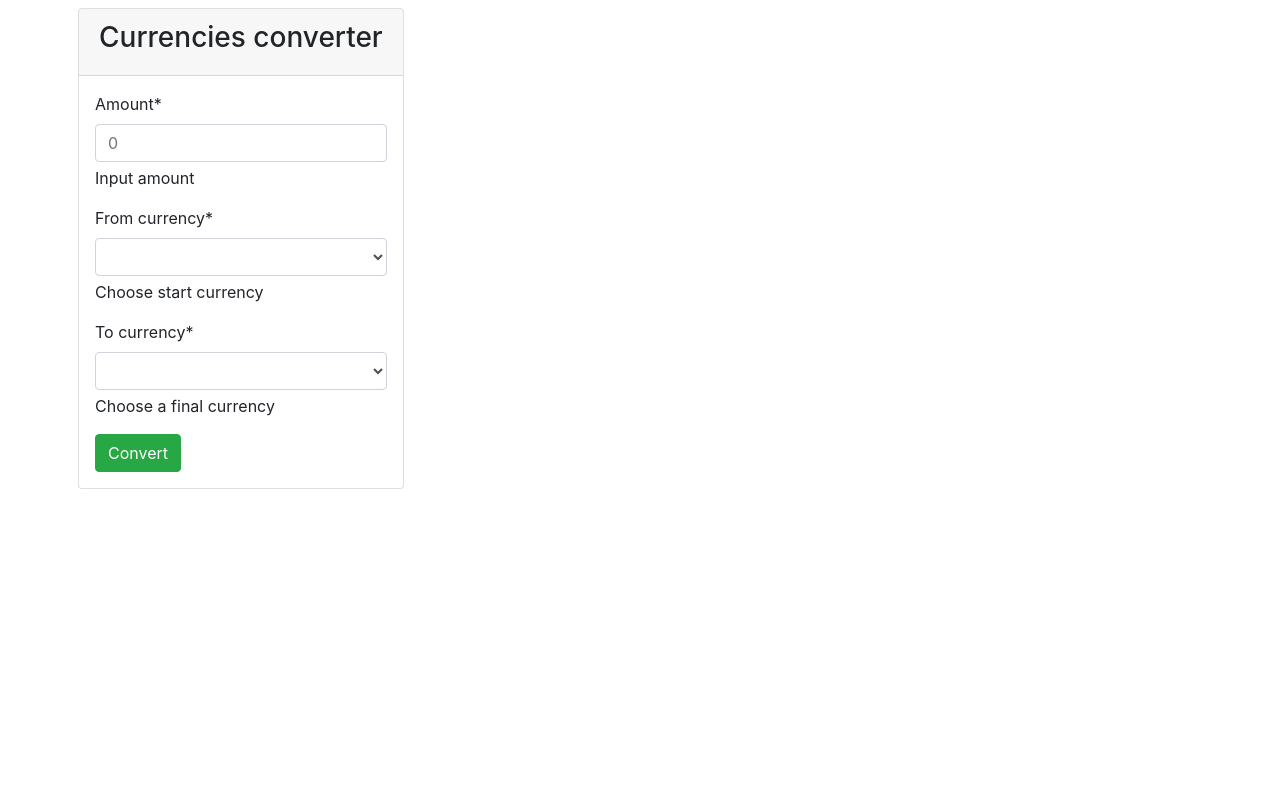
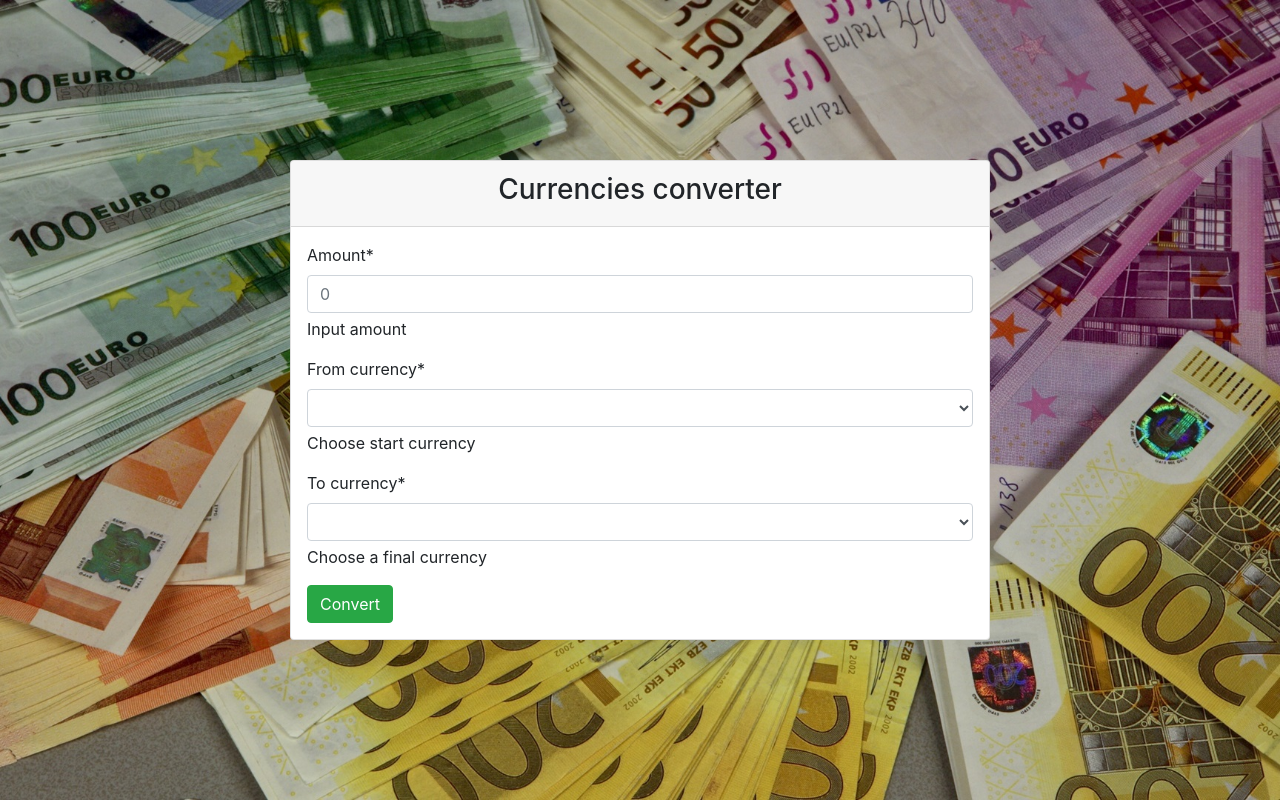
Before and after one commit to BezrabotnyFreelancer/converter, a Django app: page / in a window 1280 px wide. Run offline with Django 4.2, Linux system fonts and the light colour scheme; lists and menus that the app fills with data are empty; some libraries are stand-ins or nearby versions.

Commit message:
start files

```diff
--- a/app/app/settings.py
+++ b/app/app/settings.py
@@ -119,6 +119,9 @@ USE_TZ = True
 # https://docs.djangoproject.com/en/4.1/howto/static-files/
 
 STATIC_URL = 'static/'
+STATICFILES_DIRS = [os.path.join(BASE_DIR, 'static')]
+STATIC_STORAGE = 'django.contrib.staticfiles.storage.StaticFilesStorage'
+STATIC_ROOT = os.path.join(BASE_DIR, 'staticfiles')
 
 # Default primary key field type
 # https://docs.djangoproject.com/en/4.1/ref/settings/#default-auto-field
--- /dev/null
+++ b/app/static/css/base_1.css
@@ -0,0 +1,48 @@
+
+body {
+    width: 100%;
+    height: 100vh;
+    background-image: url('../image/my_img.jpg');
+    background-position: center;
+    background-repeat: no-repeat;
+    background-size: cover;
+    position: relative;
+}
+
+.container {
+    height: 100%;
+    display: flex;
+    justify-content: center;
+    align-items: center;
+    margin: auto;
+}
+
+.form {
+    border-radius: 14px;
+    border: 3px solid black;
+    box-shadow: 0px 6px 20px #9c75ee, 0px 51px 69px rgb(23 18 43 / 59%);
+}
+
+.submit-btn {
+    text-align: center;
+}
+
+.card-body {
+    margin: auto;
+    justify-content: center;
+    text-align: center;
+    height: 100px;
+}
+
+@media (min-width: 481px) {
+    .card {
+        max-width: 1000px;
+        min-width: 700px;
+    }
+}
+
+@media (max-width: 480px) {
+    .card {
+        max-width: 1000px;
+    }
+}
--- a/app/templates/base.html
+++ b/app/templates/base.html
@@ -6,7 +6,7 @@
     <meta http-equiv="X-UA-Compatible" content="IE=edge">
     <meta name="viewport" content="width=device-width, initial-scale=1.0">
     <link rel="stylesheet" href="https://cdn.jsdelivr.net/npm/bootstrap@4.2.1/dist/css/bootstrap.min.css" integrity="sha384-GJzZqFGwb1QTTN6wy59ffF1BuGJpLSa9DkKMp0DgiMDm4iYMj70gZWKYbI706tWS" crossorigin="anonymous">
-    <link rel="stylesheet" href="{% static 'css/style.css'%}">
+    <link rel="stylesheet" href="{% static 'css/base_1.css'%}">
     <title>Exchange App</title>
 </head>
 <body>
```
Also changed, not shown: app/static/css/base.css (deleted), app/static/image/my_img.jpg (added).
